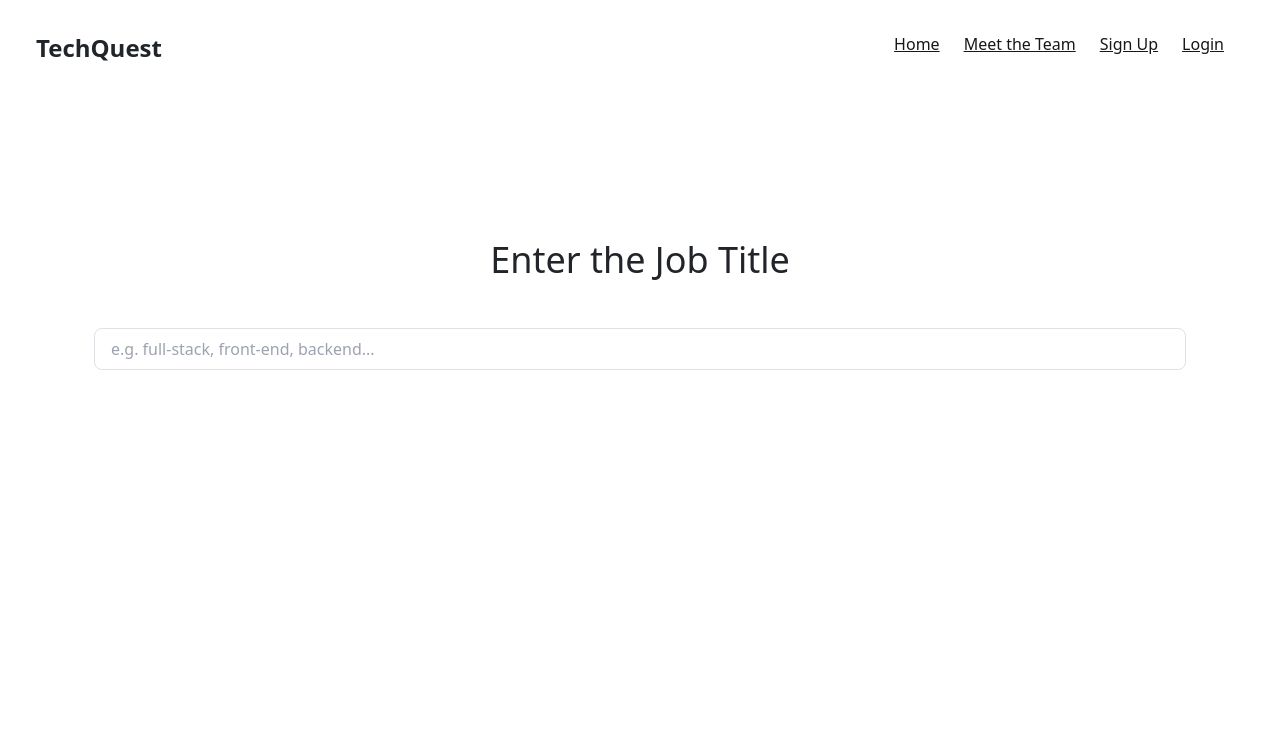
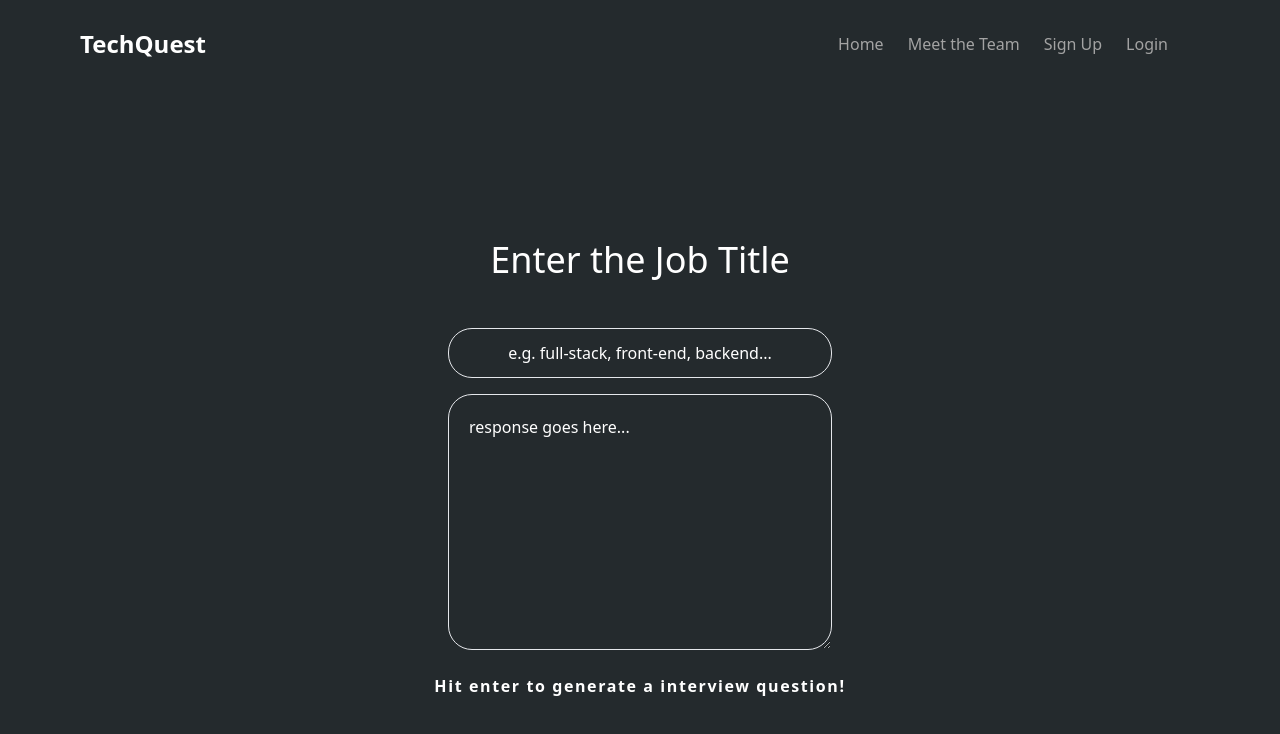
Before and after one commit to LiamBCIT/TechQuest, a Next.js app: page / in a window 1280 px wide. Shown: the top 734 px of the page. Built offline with nearby package versions, Linux system fonts and the light colour scheme.

Commit message:
re-formatting styling of generate response

```diff
--- a/components/Navbar.tsx
+++ b/components/Navbar.tsx
@@ -1,14 +1,13 @@
-"use client" // this is a client component
-import React from "react"
-import { useState } from "react"
-import { Link } from "react-scroll/modules"
-import { usePathname } from "next/navigation"
-import { IoMdMenu, IoMdClose } from "react-icons/io"
-import Link2 from 'next/link'
+import React from "react";
+import { useState } from "react";
+import { Link } from "react-scroll/modules";
+import { usePathname } from "next/navigation";
+import { IoMdMenu, IoMdClose } from "react-icons/io";
+import Link2 from "next/link";
 
 interface NavItem {
-  label: string
-  page: string
+  label: string;
+  page: string;
 }
 
 const NAV_ITEMS: Array<NavItem> = [
@@ -28,11 +27,11 @@ const NAV_ITEMS: Array<NavItem> = [
     label: "Login",
     page: "login",
   },
-]
+];
 
 export default function Navbar() {
-  const pathname = usePathname()
-  const [navbar, setNavbar] = useState(false)
+  const pathname = usePathname();
+  const [navbar, setNavbar] = useState(false);
 
   return (
     <header className="w-full mx-auto px-4 sm:px-20 fixed top-0 z-50 mb-40">
@@ -68,7 +67,7 @@ export default function Navbar() {
                     key={idx}
                     to={item.page}
                     className={
-                      "block lg:inline-block text-neutral-900  hover:text-neutral-500 dark:text-neutral-100"
+                      "block lg:inline-block text-neutral-400  hover:text-neutral-500 dark:text-neutral-100"
                     }
                     activeClass="active"
                     spy={true}
@@ -79,12 +78,12 @@ export default function Navbar() {
                   >
                     {item.label}
                   </Link>
-                )
+                );
               })}
             </div>
           </div>
         </div>
       </div>
     </header>
-  )
+  );
 }
--- a/pages/_app.tsx
+++ b/pages/_app.tsx
@@ -1,5 +1,4 @@
 import "@/styles/globals.css";
-import "bootstrap/dist/css/bootstrap.min.css";
 import type { AppProps } from "next/app";
 import React from "react";
 
--- a/pages/index.tsx
+++ b/pages/index.tsx
@@ -55,12 +55,9 @@ export default function Home() {
             Enter the Job Title
           </h1>
           <form onSubmit={handleSubmit}>
-            <div className="mb-4">
-              {/* <label className="block font-medium mb-2" htmlFor="prompt">
-              Create a interview questions...
-            </label> */}
+            <div className="mb-4 flex justify-center">
               <input
-                className="px-3 py-2 w-full border rounded-lg"
+                className="p-3 w-full border rounded-3xl bg-transparent max-w-sm text-center placeholder:text-white hover:bg-transparent active:bg-transparent"
                 id="prompt"
                 name="prompt"
                 type="text"
@@ -68,13 +65,27 @@ export default function Home() {
                 maxLength={100}
               />
             </div>
+            <div className="mb-4 flex justify-center">
+              <textarea
+                className="p-5 h-64 w-full border rounded-3xl bg-transparent max-w-sm placeholder:text-white hover:bg-transparent active:bg-transparent"
+                id="prompt"
+                name="prompt"
+                placeholder="response goes here..."
+                maxLength={100}
+                value={quote}
+                onChange={(e) => setQuote(e.target.value)}
+              />
+            </div>
+            <div className="text-center mt-6 tracking-widest font-bold text-base">
+              {quoteLoading
+                ? "Loading..."
+                : "Hit enter to generate a interview question!"}
+            </div>
             <button
               type="submit"
-              className="px-4 py-2 text-white rounded-lg disabled:bg-gray-400 disabled:cursor-not-allowed mt-8 border-white"
+              className="hidden"
               disabled={quoteLoading}
-            >
-              {quoteLoading ? "Loading..." : "Generate a question"}
-            </button>
+            ></button>
           </form>
           {quoteLoading && <Spinner animation="border" className="mt-8" />}
           {quoteLoadingError && (
@@ -82,7 +93,6 @@ export default function Home() {
               There was an error loading the interview questions
             </div>
           )}
-          {quote && <h5 className="mt-8 border-white">{quote}</h5>}
         </div>
       </main>
     </>
--- a/styles/globals.css
+++ b/styles/globals.css
@@ -1,10 +1,6 @@
 @tailwind base;
 @tailwind components;
 @tailwind utilities;
-
-.btn-primary-border {
-  background-color: #8064A2 !important;
-}
 
 * {
   box-sizing: border-box;
@@ -23,6 +19,6 @@ a {
 }
 
 body {
-  background: #242A2D;
+  background: #242a2d;
   color: #fff;
 }
```
Also changed, not shown: styles/Home.module.css (added).
